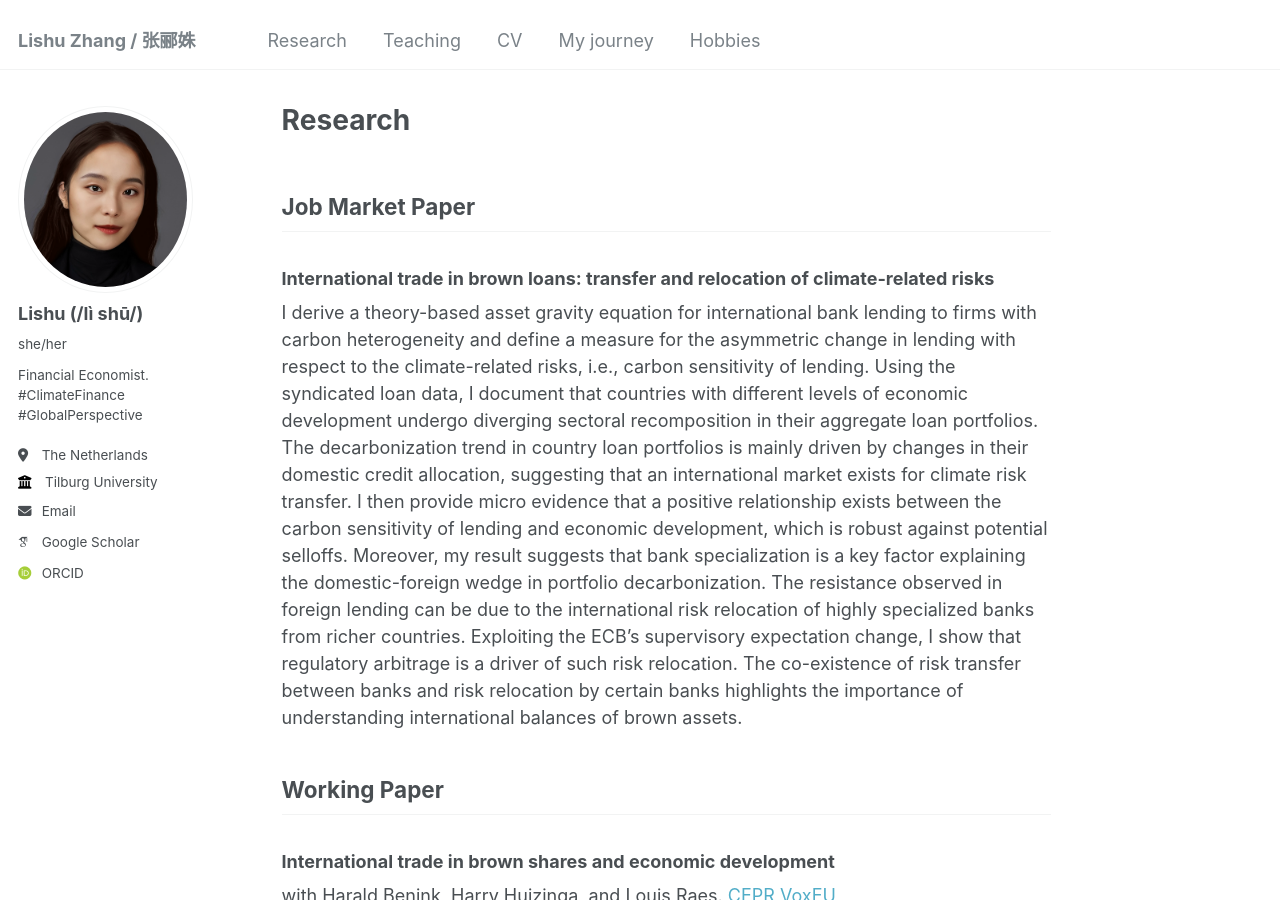
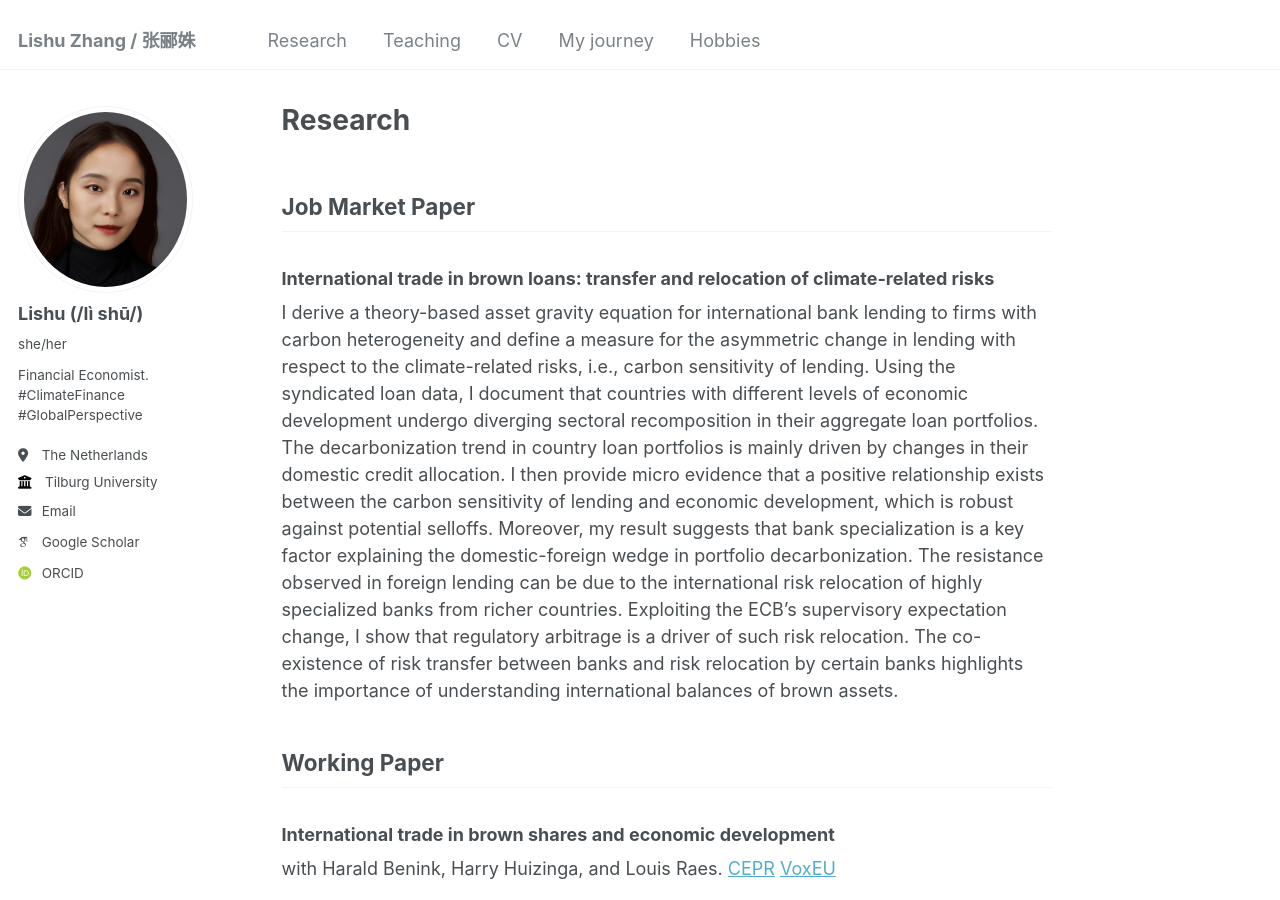
Before and after one commit to LishuZ/LishuZ.github.io, a Jekyll site: the page built from _pages/research.md, in a window 1280 px wide and 900 px high. Built offline with Jekyll 4.4.1, drawn with Linux system fonts in a browser that asks for light colours; some web fonts are replaced.

Commit message:
Update research.md

```diff
--- a/_pages/research.md
+++ b/_pages/research.md
@@ -8,7 +8,7 @@ redirect_from:
 ---
 ## Job Market Paper
 ### International trade in brown loans: transfer and relocation of climate-related risks
-I derive a theory-based asset gravity equation for international bank lending to firms with carbon heterogeneity and define a measure for the asymmetric change in lending with respect to the climate-related risks, i.e., carbon sensitivity of lending. Using the syndicated loan data, I document that countries with different levels of economic development undergo diverging sectoral recomposition in their aggregate loan portfolios. The decarbonization trend in country loan portfolios is mainly driven by changes in their domestic credit allocation, suggesting that an international market exists for climate risk transfer. I then provide micro evidence that a positive relationship exists between the carbon sensitivity of lending and economic development, which is robust against potential selloffs. Moreover, my result suggests that bank specialization is a key factor explaining the domestic-foreign wedge in portfolio decarbonization. The resistance observed in foreign lending can be due to the international risk relocation of highly specialized banks from richer countries. Exploiting the ECB's supervisory expectation change, I show that regulatory arbitrage is a driver of such risk relocation. The co-existence of risk transfer between banks and risk relocation by certain banks highlights the importance of understanding international balances of brown assets.
+I derive a theory-based asset gravity equation for international bank lending to firms with carbon heterogeneity and define a measure for the asymmetric change in lending with respect to the climate-related risks, i.e., carbon sensitivity of lending. Using the syndicated loan data, I document that countries with different levels of economic development undergo diverging sectoral recomposition in their aggregate loan portfolios. The decarbonization trend in country loan portfolios is mainly driven by changes in their domestic credit allocation. I then provide micro evidence that a positive relationship exists between the carbon sensitivity of lending and economic development, which is robust against potential selloffs. Moreover, my result suggests that bank specialization is a key factor explaining the domestic-foreign wedge in portfolio decarbonization. The resistance observed in foreign lending can be due to the international risk relocation of highly specialized banks from richer countries. Exploiting the ECB's supervisory expectation change, I show that regulatory arbitrage is a driver of such risk relocation. The co-existence of risk transfer between banks and risk relocation by certain banks highlights the importance of understanding international balances of brown assets.
 <br/>
 
 
```
